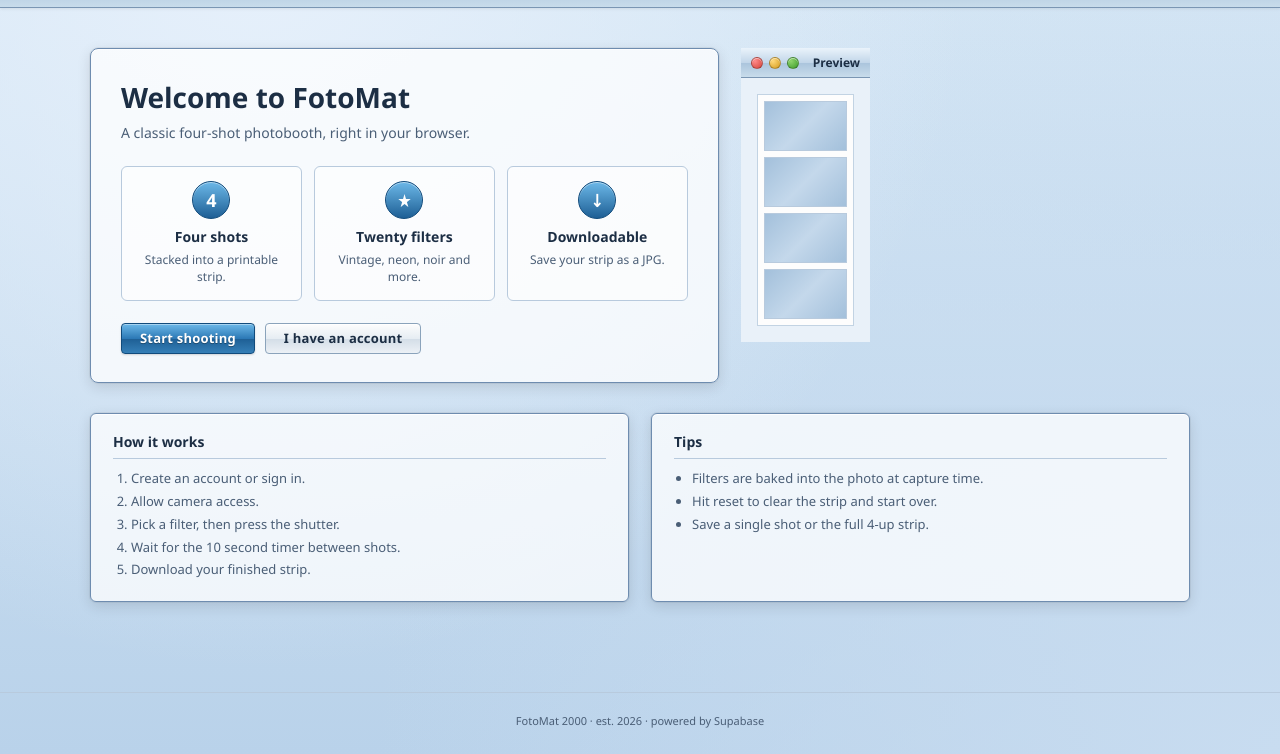
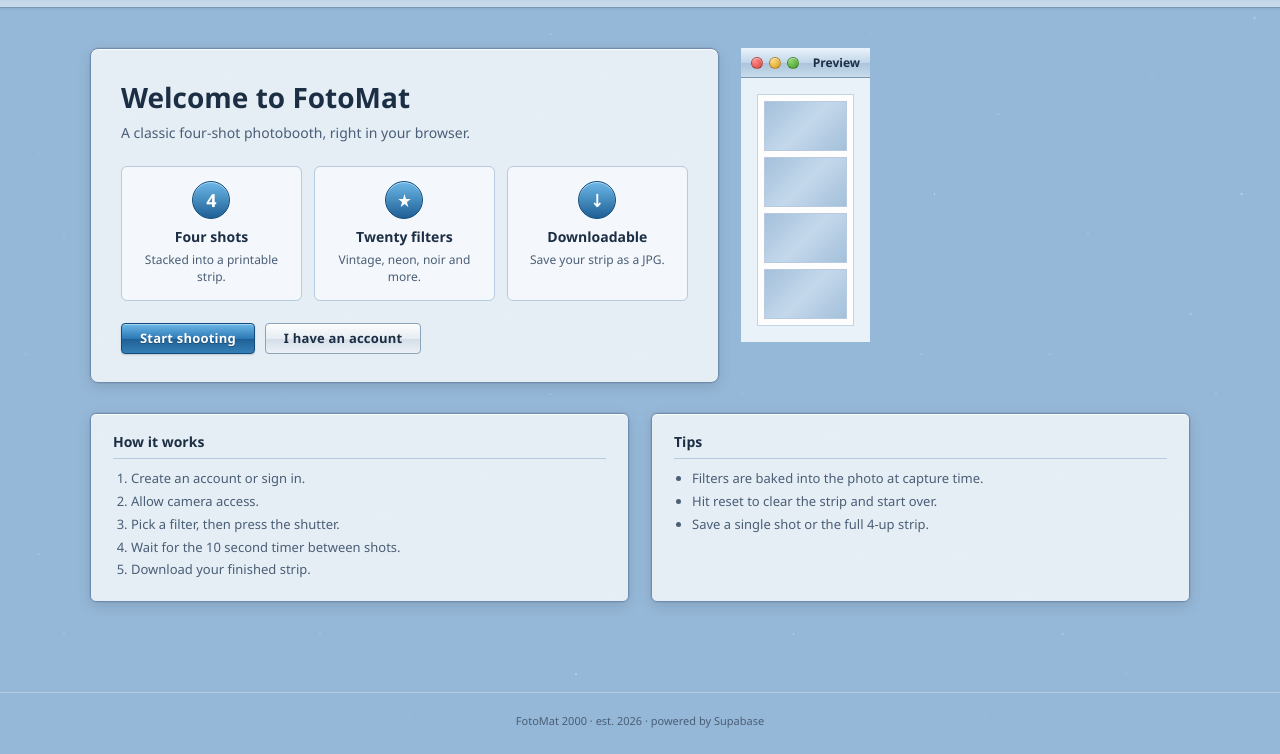
Before and after one commit to SAISRIJAN13/fotomat, a plain HTML site: page index.html in a window 1280 px wide. Shown: the part 46-800 px from the top of the page. Drawn offline with nearby package versions, Linux system fonts and the light colour scheme.

Commit message:
feat: replace background with seamless starry blue pattern

```diff
--- a/style.css
+++ b/style.css
@@ -31,9 +31,71 @@ html, body {
 
 body {
   background:
-    radial-gradient(circle at 20% 0%, #e6f0fb 0%, transparent 55%),
-    radial-gradient(circle at 100% 100%, #c8dcf0 0%, transparent 60%),
-    linear-gradient(180deg, var(--bg-1), var(--bg-2));
+    radial-gradient(1px 1px at 10% 20%, rgba(180,210,240,0.7) 50%, transparent 100%),
+    radial-gradient(1px 1px at 30% 70%, rgba(200,225,255,0.5) 50%, transparent 100%),
+    radial-gradient(1px 1px at 50% 10%, rgba(160,200,245,0.6) 50%, transparent 100%),
+    radial-gradient(2px 2px at 70% 40%, rgba(140,190,235,0.4) 50%, transparent 100%),
+    radial-gradient(1px 1px at 80% 80%, rgba(220,240,255,0.7) 50%, transparent 100%),
+    radial-gradient(1px 1px at 15% 50%, rgba(170,210,240,0.5) 50%, transparent 100%),
+    radial-gradient(1.5px 1.5px at 45% 90%, rgba(190,220,250,0.6) 50%, transparent 100%),
+    radial-gradient(1px 1px at 60% 30%, rgba(210,230,255,0.5) 50%, transparent 100%),
+    radial-gradient(2px 2px at 90% 15%, rgba(150,195,240,0.4) 50%, transparent 100%),
+    radial-gradient(1px 1px at 25% 85%, rgba(180,215,245,0.6) 50%, transparent 100%),
+    radial-gradient(1px 1px at 65% 60%, rgba(200,225,255,0.5) 50%, transparent 100%),
+    radial-gradient(1.5px 1.5px at 5% 85%, rgba(165,205,240,0.5) 50%, transparent 100%),
+    radial-gradient(1px 1px at 95% 55%, rgba(175,210,245,0.6) 50%, transparent 100%),
+    radial-gradient(1px 1px at 40% 45%, rgba(215,235,255,0.4) 50%, transparent 100%),
+    radial-gradient(1px 1px at 85% 35%, rgba(185,220,250,0.5) 50%, transparent 100%),
+    radial-gradient(2px 2px at 35% 25%, rgba(145,195,235,0.4) 50%, transparent 100%),
+    radial-gradient(1px 1px at 75% 75%, rgba(195,225,255,0.6) 50%, transparent 100%),
+    radial-gradient(1px 1px at 55% 5%, rgba(205,230,255,0.5) 50%, transparent 100%),
+    radial-gradient(1px 1px at 20% 65%, rgba(170,210,245,0.5) 50%, transparent 100%),
+    radial-gradient(1px 1px at 50% 50%, rgba(220,240,255,0.4) 50%, transparent 100%),
+    radial-gradient(1.5px 1.5px at 5% 35%, rgba(160,200,240,0.5) 50%, transparent 100%),
+    radial-gradient(1px 1px at 48% 80%, rgba(185,215,245,0.6) 50%, transparent 100%),
+    radial-gradient(1px 1px at 78% 20%, rgba(200,225,255,0.4) 50%, transparent 100%),
+    radial-gradient(1px 1px at 38% 65%, rgba(175,210,250,0.5) 50%, transparent 100%),
+    radial-gradient(1.5px 1.5px at 88% 90%, rgba(155,200,240,0.4) 50%, transparent 100%),
+    radial-gradient(1px 1px at 58% 70%, rgba(210,230,255,0.5) 50%, transparent 100%),
+    radial-gradient(1px 1px at 12% 40%, rgba(190,220,250,0.6) 50%, transparent 100%),
+    radial-gradient(1px 1px at 68% 10%, rgba(175,210,245,0.4) 50%, transparent 100%),
+    radial-gradient(2px 2px at 22% 55%, rgba(140,190,235,0.5) 50%, transparent 100%),
+    radial-gradient(1px 1px at 42% 20%, rgba(205,230,255,0.5) 50%, transparent 100%),
+    radial-gradient(1px 1px at 92% 70%, rgba(180,215,250,0.4) 50%, transparent 100%),
+    radial-gradient(1px 1px at 8% 60%, rgba(195,220,250,0.6) 50%, transparent 100%),
+    radial-gradient(1px 1px at 52% 35%, rgba(165,205,245,0.5) 50%, transparent 100%),
+    radial-gradient(1px 1px at 72% 50%, rgba(215,235,255,0.4) 50%, transparent 100%),
+    radial-gradient(1.5px 1.5px at 32% 95%, rgba(150,195,240,0.5) 50%, transparent 100%),
+    radial-gradient(1px 1px at 62% 85%, rgba(200,220,255,0.6) 50%, transparent 100%),
+    radial-gradient(2px 2px at 18% 15%, rgba(170,210,245,0.4) 50%, transparent 100%),
+    radial-gradient(1px 1px at 82% 50%, rgba(185,215,250,0.5) 50%, transparent 100%),
+    radial-gradient(1px 1px at 47% 15%, rgba(195,225,255,0.5) 50%, transparent 100%),
+    radial-gradient(1px 1px at 57% 45%, rgba(160,200,240,0.4) 50%, transparent 100%),
+    radial-gradient(1.5px 1.5px at 97% 30%, rgba(210,230,255,0.5) 50%, transparent 100%),
+    radial-gradient(1px 1px at 3% 75%, rgba(175,215,250,0.6) 50%, transparent 100%),
+    radial-gradient(1px 1px at 53% 65%, rgba(200,220,250,0.4) 50%, transparent 100%),
+    radial-gradient(2px 2px at 67% 25%, rgba(185,210,245,0.5) 50%, transparent 100%),
+    radial-gradient(1px 1px at 27% 45%, rgba(190,225,255,0.5) 50%, transparent 100%),
+    radial-gradient(1px 1px at 77% 95%, rgba(165,205,240,0.4) 50%, transparent 100%),
+    radial-gradient(1px 1px at 83% 65%, rgba(215,235,255,0.6) 50%, transparent 100%),
+    radial-gradient(1px 1px at 17% 90%, rgba(155,200,240,0.5) 50%, transparent 100%),
+    radial-gradient(1px 1px at 43% 55%, rgba(205,225,255,0.4) 50%, transparent 100%),
+    radial-gradient(1px 1px at 63% 15%, rgba(180,210,250,0.5) 50%, transparent 100%),
+    radial-gradient(2px 2px at 93% 45%, rgba(170,210,245,0.4) 50%, transparent 100%),
+    radial-gradient(1px 1px at 28% 75%, rgba(195,220,255,0.5) 50%, transparent 100%),
+    radial-gradient(1px 1px at 73% 30%, rgba(210,230,250,0.6) 50%, transparent 100%),
+    radial-gradient(1px 1px at 33% 5%, rgba(165,205,245,0.4) 50%, transparent 100%),
+    radial-gradient(1.5px 1.5px at 83% 85%, rgba(185,215,250,0.5) 50%, transparent 100%),
+    radial-gradient(1px 1px at 53% 25%, rgba(200,220,255,0.5) 50%, transparent 100%),
+    radial-gradient(1px 1px at 3% 25%, rgba(175,210,245,0.4) 50%, transparent 100%),
+    radial-gradient(1px 1px at 67% 75%, rgba(190,225,250,0.6) 50%, transparent 100%),
+    radial-gradient(1px 1px at 23% 35%, rgba(215,230,255,0.5) 50%, transparent 100%),
+    radial-gradient(1px 1px at 73% 80%, rgba(160,200,240,0.4) 50%, transparent 100%),
+    radial-gradient(1px 1px at 43% 10%, rgba(195,220,255,0.5) 50%, transparent 100%),
+    radial-gradient(2px 2px at 98% 8%, rgba(185,215,250,0.4) 50%, transparent 100%),
+    radial-gradient(1px 1px at 8% 48%, rgba(200,225,255,0.6) 50%, transparent 100%),
+    radial-gradient(1px 1px at 58% 55%, rgba(175,210,245,0.5) 50%, transparent 100%),
+    radial-gradient(1px 1px at 2%, #d6e7f5 0%, #b9d2ea 30%, #a8c8e0 50%, #96b8d8 100%);
   min-height: 100vh;
 }
 
```
